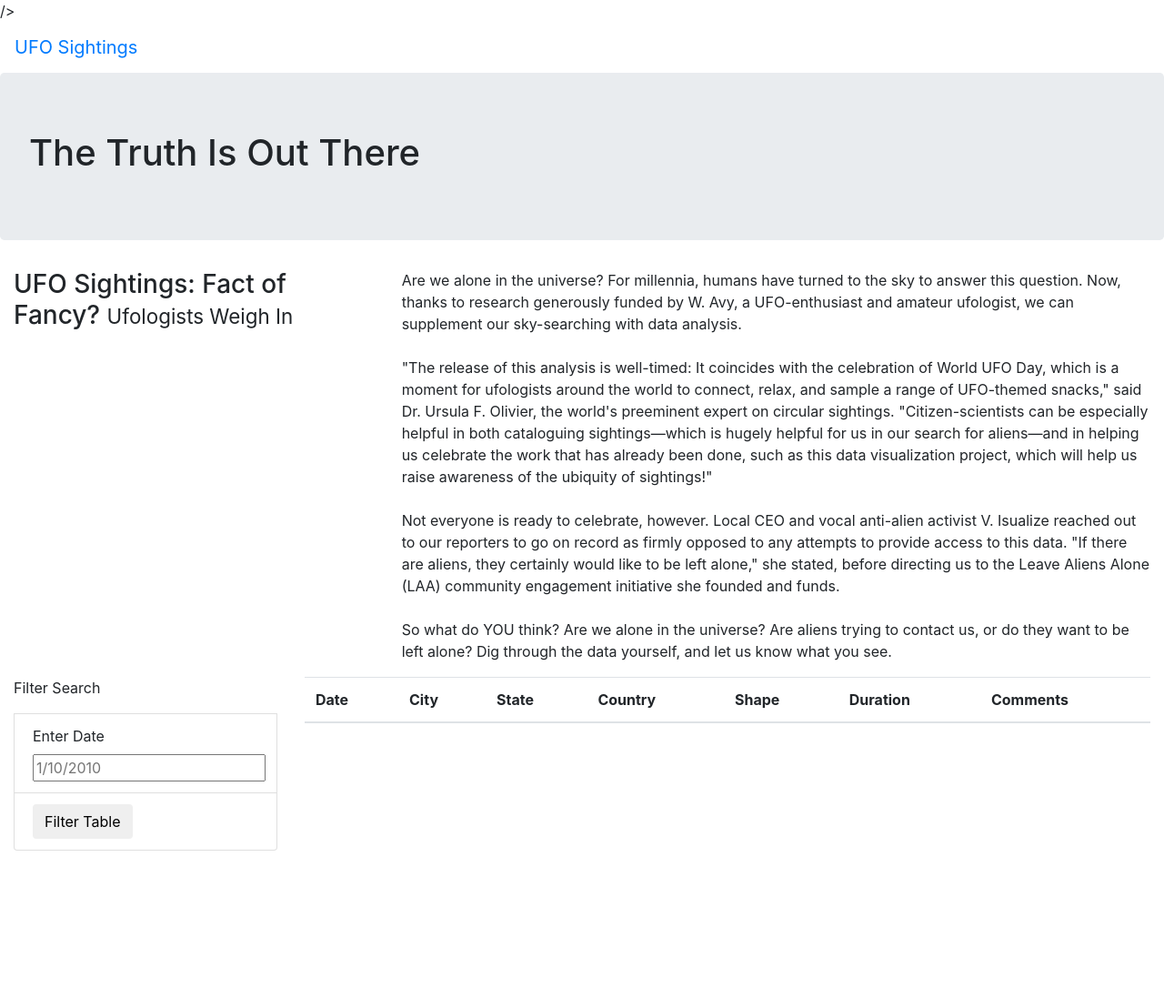
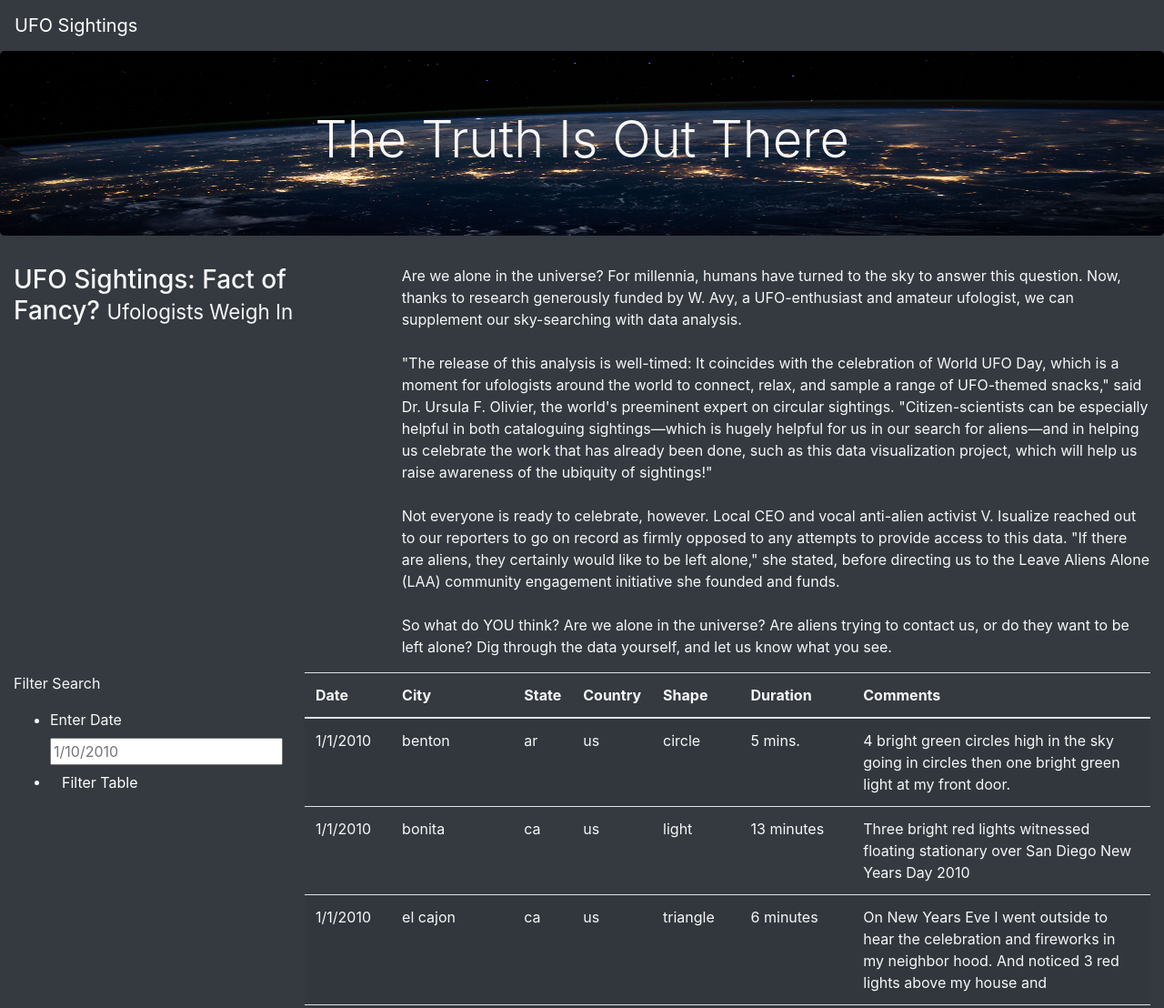
Before and after one commit to janderson1216/UFO, a plain HTML site: page index.html in a window 1280 px wide. Shown: the top 1108 px of the page at 91% size. Before the commit the page ends 935 px from the top, so only its background shows below. Drawn offline with nearby package versions, Linux system fonts and the light colour scheme.

Commit message:
site customized

```diff
--- a/index.html
+++ b/index.html
@@ -11,20 +11,20 @@
       href="https://maxcdn.bootstrapcdn.com/bootstrap/4.0.0/css/bootstrap.min.css"
       integrity="sha384-Gn5384xqQ1aoWXA+058RXPxPg6fy4IWvTNh0E263XmFcJlSAwiGgFAW/dAiS6JXm"
       crossorigin="anonymous"
+      />
+    <link rel="stylesheet" href="static/css/styles.css"/>
 
-    <link rel="stylesheet" href="static/css/style.css">
 
-    />
 </head>
-<body>
+<body class= "bg-dark">
     <div class="wrapper">
-        <nav class="navbar navbar-expand-lg">
+        <nav class="navbar  navbar-dark bg-dark navbar-expand-lg">
             <a class="navbar-brand" href="index.html">UFO Sightings</a>
         </nav>
     </div>
 
     <div class="jumbotron">
-        <h1>The Truth Is Out There</h1>
+        <h1 class="display-4">The Truth Is Out There</h1>
       </div>
 
       <div class="container-fluid">
@@ -45,22 +45,20 @@
       <div class="container-fluid">
         <div class="row">
           <div class="col-md-3">
-            <form>
+            <form class="bg-dark">
                 <p>Filter Search</p>
-              </form>
-              <ul class="list-group">
-
-            </ul>
-
-            <li class="list-group-item">
-                <label for="date">Enter Date</label>
-                <input type="text" placeholder="1/10/2010" id="datetime" />
-
-            </li>
-            <li class="list-group-item">
-                <button id="filter-btn" type="button" class="btn btn-default">Filter Table</button>
-
-            </li>
+                <ul class="bg-dark">
+                  <li class="bg-dark">
+                    <label for="date">Enter Date</label>
+                    <input type="text" placeholder="1/10/2010" id="datetime" />
+                  </li>
+                  <li class="bg-dark">
+                     <button id="filter-btn" type="button" class="btn btn-dark">
+                       Filter Table
+                     </button>
+                  </li>
+                </ul>
+            </form>
           </div>
           <div class="col-md-9">
             <table class="table table-striped">
@@ -79,6 +77,9 @@
               </table>
           </div>
         </div>
+            <script src="https://cdnjs.cloudflare.com/ajax/libs/d3/4.11.0/d3.js"></script>
+            <script src="static/js/data.js"></script>
+            <script src="static/js/app.js"></script>
       </div>
 </body>
 </html>
--- a/static/css/styles.css
+++ b/static/css/styles.css
@@ -0,0 +1,9 @@
+body {
+    color: #f7f7f7;
+}
+
+.jumbotron {
+    background-image: url("../images/nasa.jpg");
+    background-size: 100% 100%;
+    text-align: center;
+}
--- a/static/js/app.js
+++ b/static/js/app.js
@@ -15,6 +15,7 @@ function buildTable (data) {
         // create variable to append a row to the HTML table body
         let row = tbody.append("tr");
 
+
         //loop through each fiels in the dataRow argument
         Object.values(dataRow).forEach((val) => {
             // append each value of the object to a cell in the table
@@ -31,16 +32,16 @@ function handleClick() {
     //select elements that matches #datetime
     //chain .propety("value"); to search for date values
     //grab the information & hold in the date variable
-    let date = d3.select("#datatime").property("value");
+    let date = d3.select("#datetime").property("value");
     //set default filter & save to a new variable
     let filteredData = tableData;
     //use if statement to create date filter
     if (date) {
         filteredData = filteredData.filter(row => row.datetime === date);
-    }
+    };
     //rebuild the table using filtered data
     buildTable(filteredData);
-}
+};
 
 //attach an event to listen for the form button
 d3.selectAll("#filter-btn").on("click", handleClick);
```
Also changed, not shown: static/images/nasa.jpg (added), 2 other files.
